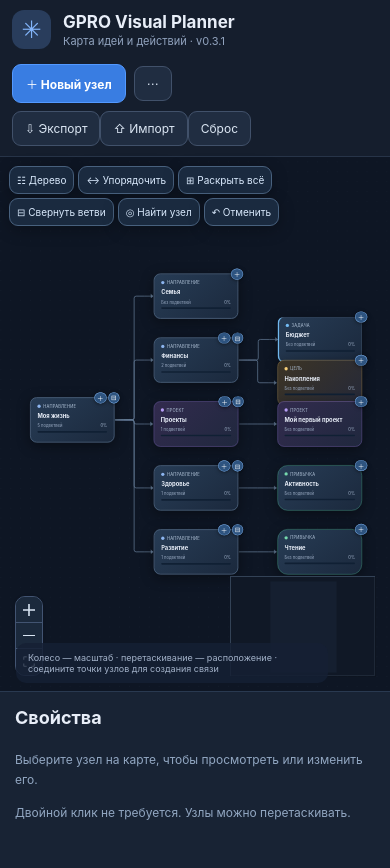
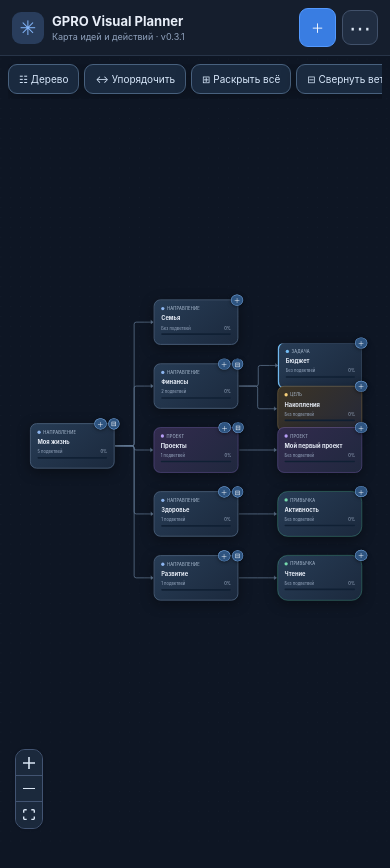
Before and after one commit to koraevgog-create/gpro-visual-planner, a React (Vite) app: page / in a window 390 px wide. Shown: the top 868 px of the page. After the commit the page ends 844 px from the top, so only its background shows below. Built offline with nearby package versions, Linux system fonts and the light colour scheme.

Commit message:
fix(mobile): full-screen canvas and compact responsive controls

```diff
--- a/src/styles.css
+++ b/src/styles.css
@@ -19,3 +19,37 @@
 .node-actions button{height:27px;min-width:27px;border-radius:50%;background:#2e5480;color:white;border:1px solid #88bfff;box-shadow:0 2px 9px #0008;cursor:pointer;font-size:16px}
 .node-actions button:hover{background:#4389d4}
 @media(max-width:850px){.canvas-toolbar{top:9px;left:9px;gap:4px}.canvas-toolbar button{padding:7px;font-size:10px}.node-actions{opacity:1}}
+
+/* Mobile-first canvas usability patch v0.3.1 */
+.toolbar .toolbar-actions{position:relative}
+.toolbar .secondary-actions{display:flex;gap:8px;align-items:center}
+.mobile-menu-trigger{display:none}
+.planner-minimap{max-width:145px;max-height:100px}
+@media(max-width:850px){
+html,body,#root{height:100%;overflow:hidden}
+.app{height:100dvh;min-height:0;overflow:hidden}
+.toolbar{flex-wrap:nowrap;gap:8px;padding:8px 12px;flex:none}
+.brand{min-width:0;gap:8px}
+.brand-icon{width:32px;height:32px;border-radius:9px;font-size:20px;flex:none}
+.brand strong{font-size:13px;white-space:nowrap}
+.brand small{font-size:9px;white-space:nowrap}
+.toolbar-actions{width:auto!important;margin-left:auto;gap:6px}
+.toolbar-actions .primary{padding:9px 11px;font-size:13px}
+.add-label{display:none}
+.mobile-menu-trigger{display:inline-flex!important;justify-content:center;align-items:center;min-width:36px;height:35px;padding:0!important;font-size:22px!important}
+.toolbar .secondary-actions{display:none;position:absolute;right:0;top:43px;background:#1b293e;border:1px solid #455775;z-index:30;padding:10px;border-radius:12px;box-shadow:0 12px 30px #0008;flex-direction:column;align-items:stretch;min-width:160px}
+.toolbar .secondary-actions.expanded{display:flex}
+main{flex:1;min-height:0;display:block;position:relative}
+.workspace{position:absolute;inset:0;min-height:0}
+.canvas{inset:0}
+.sidebar{display:none;position:absolute;z-index:15;left:0;right:0;bottom:0;width:100%;max-height:min(55dvh,460px);min-height:0;overflow:auto;background:#1a273a;border-radius:18px 18px 0 0;border-top:1px solid #516581;box-shadow:0 -12px 40px #0008;padding:18px 18px calc(15px + env(safe-area-inset-bottom))}
+.sidebar:not(.empty){display:block}
+.canvas-toolbar{left:8px;top:8px;right:8px;max-width:none;display:flex;flex-wrap:nowrap;overflow-x:auto;gap:5px;scrollbar-width:none;padding:0 0 5px}
+.canvas-toolbar::-webkit-scrollbar{display:none}
+.canvas-toolbar button{white-space:nowrap;font-size:10px;padding:8px 10px}
+.react-flow__minimap{display:none!important}
+.canvas-hint{display:none}
+.react-flow__controls{bottom:12px;left:10px}
+.node-actions{opacity:1}
+.react-flow__node{touch-action:none}
+}
```
